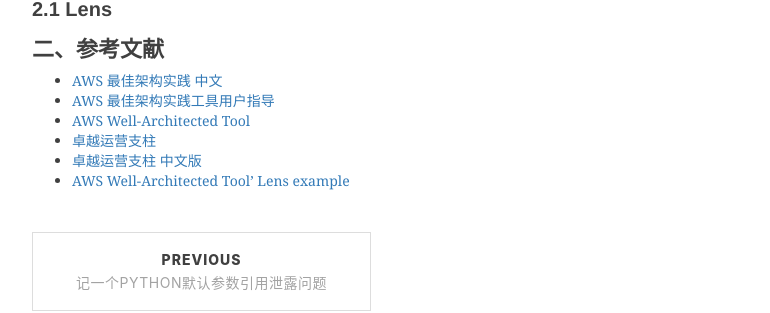
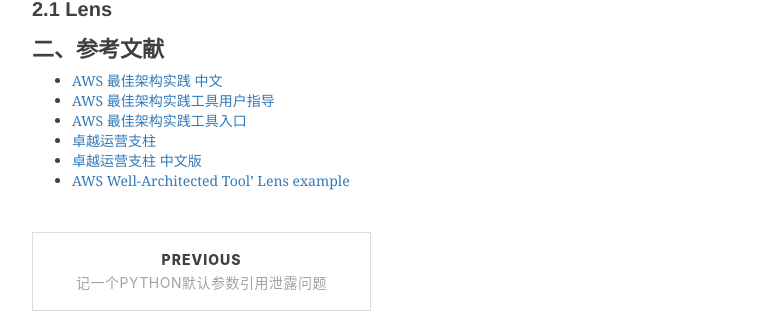
Before and after one commit to shihai1991/shihai1991.github.io, a Jekyll site: the page built from _posts/2023-02-27-AWS卓越架构原则.md, in a window 1280 px wide. Shown: the part 1400-1713 px from the top of the page, without its empty margins (233-1003 px from the left). Built offline with Jekyll 4.4.1, drawn with Linux system fonts in a browser that asks for light colours; nearby versions of some CDN libraries; comment, search, counter and statistics services are not loaded.

Commit message:
Update 2023-02-27-AWS卓越架构原则.md

```diff
--- a/_posts/2023-02-27-AWS卓越架构原则.md
+++ b/_posts/2023-02-27-AWS卓越架构原则.md
@@ -37,7 +37,7 @@
 # 二、参考文献
 - [AWS 最佳架构实践 中文](https://wa.aws.amazon.com/index.zh_CN.html)
 - [AWS 最佳架构实践工具用户指导](https://docs.aws.amazon.com/pdfs/wellarchitected/latest/userguide/wellarchitected-ug.pdf)
-- [AWS Well-Architected Tool](https://aws.amazon.com/cn/well-architected-tool/?ref=wellarchitected-ws)
+- [AWS 最佳架构实践工具入口](https://aws.amazon.com/cn/well-architected-tool/?ref=wellarchitected-ws)
 - [卓越运营支柱](https://docs.aws.amazon.com/pdfs/wellarchitected/latest/operational-excellence-pillar/wellarchitected-operational-excellence-pillar.pdf)
 - [卓越运营支柱 中文版](https://d1.awsstatic.com/whitepapers/zh_CN/architecture/AWS-Operational-Excellence-Pillar.pdf)
 - [AWS Well-Architected Tool' Lens example](https://github.com/aws-samples/custom-lens-wa-hub)
```
